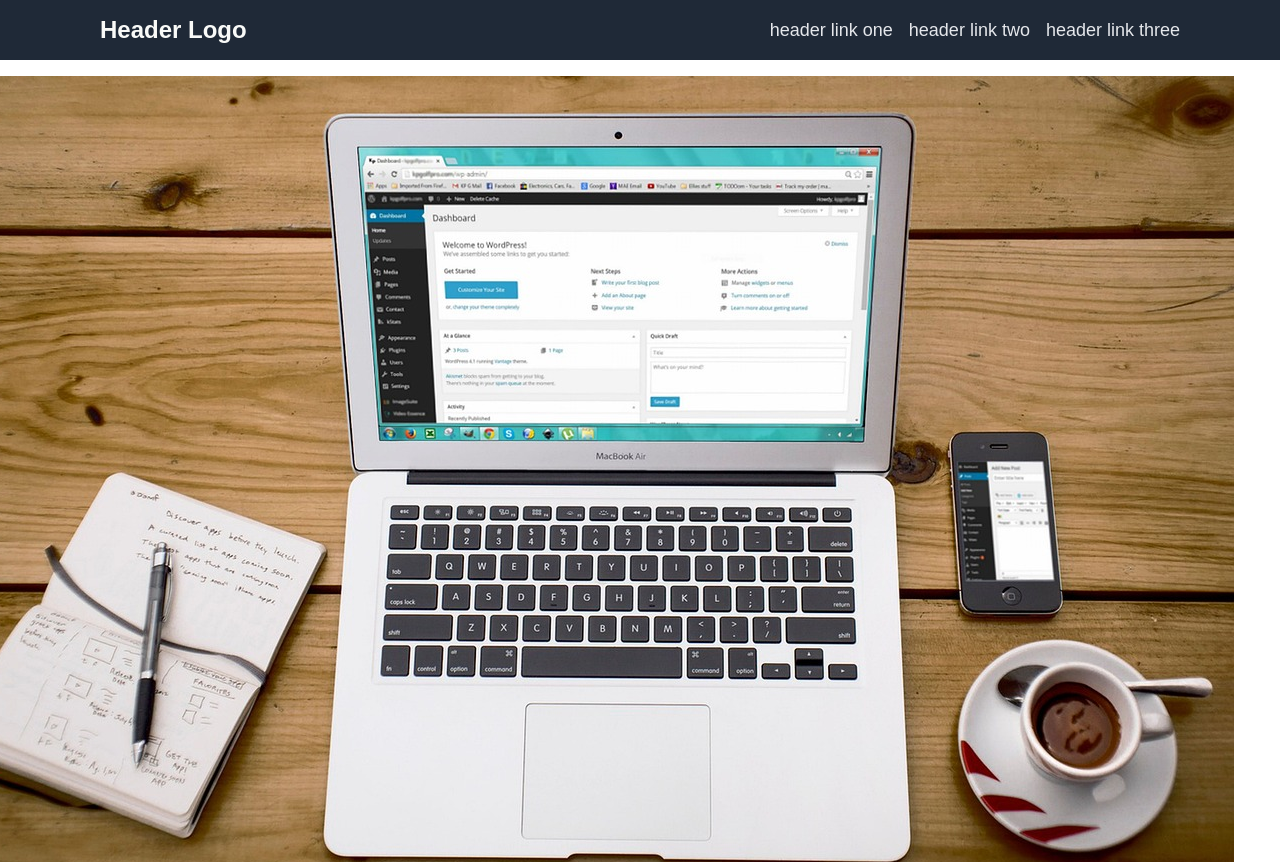
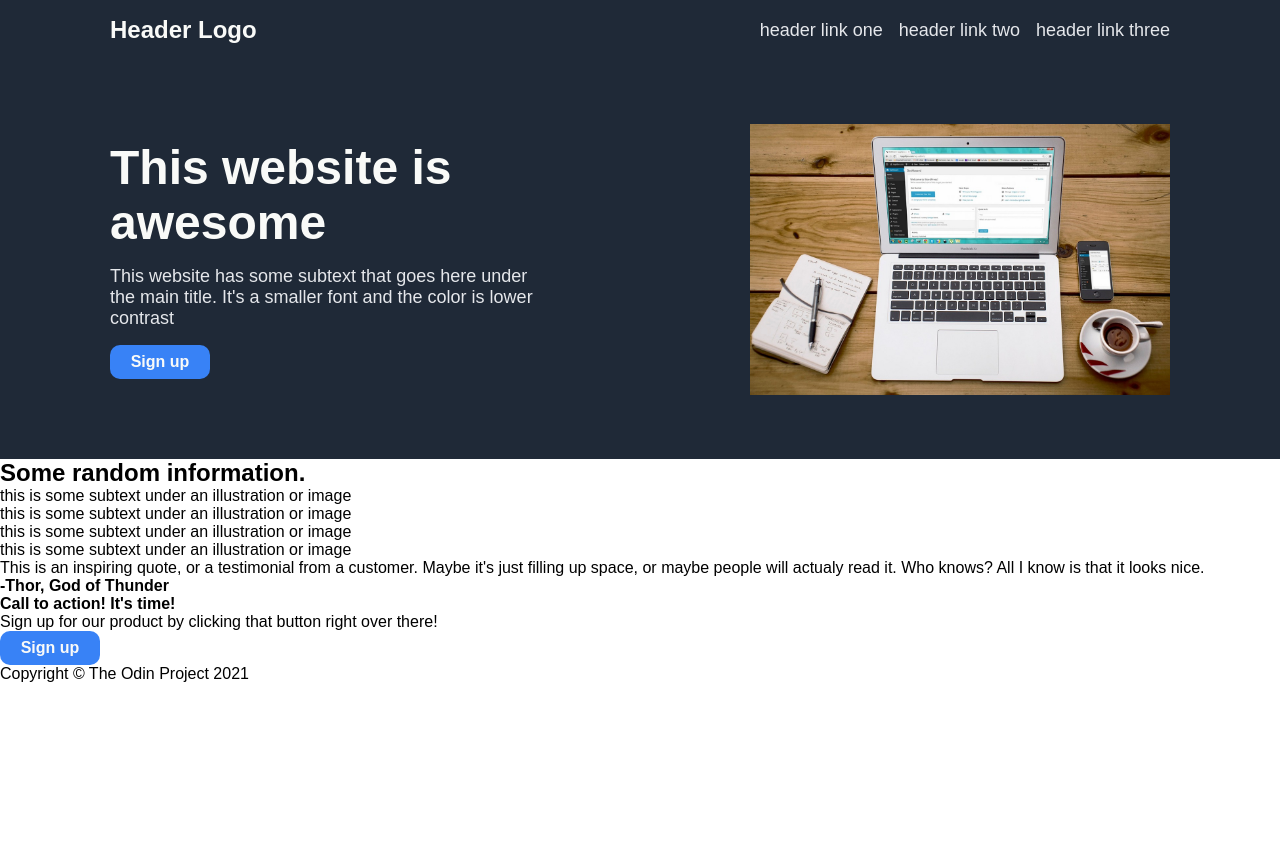
Before and after one commit to oliveirasgah/odin-landing-page, a plain HTML site: page index.html in a window 1280 px wide. Shown: the top 862 px of the page. After the commit the page ends 800 px from the top, so only its background shows below. Drawn offline with Linux system fonts and the light colour scheme.

Commit message:
Styling hero

```diff
--- a/style.css
+++ b/style.css
@@ -13,14 +13,16 @@ body {
     display: flex;
     justify-content: center;
     align-items: center;
-    padding: 16px 0;
     flex-grow: 1;
+    padding: 0 10px;
 }
 
-.header {
+.header,
+.hero {
     background-color: #1f2937;
     display: flex;
     justify-content: center;
+    padding: 16px 0;
 }
 
 .logo {
@@ -40,3 +42,41 @@ body {
     text-decoration: none;
     color: #e5e7eb;
 }
+
+.hero {
+    padding: 64px 0;
+}
+
+.hero-content {
+    display: flex;
+    flex-direction: column;
+    gap: 16px;
+    margin-right: 200px;
+}
+
+.hero-title {
+    font-size: 48px;
+    font-weight: 900;
+    color: #f9faf8;
+}
+
+.hero-subtitle {
+    font-size: 18px;
+    color: #e5e7eb;
+}
+
+.sign-up {
+    background-color: #3882f6;
+    font-size: 16px;
+    font-weight: 700;
+    color: #f9faf8;
+    width: 100px;
+    padding: 8px;
+    border: none;
+    border-radius: 10px;
+}
+
+.hero-image {
+    height: auto;
+    width: 420px;
+}
```
